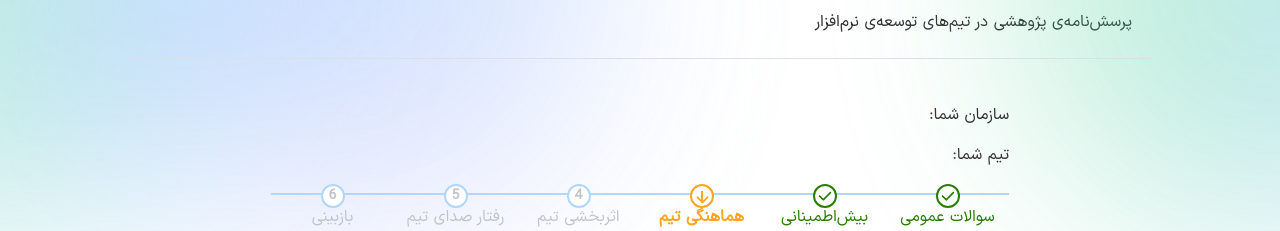
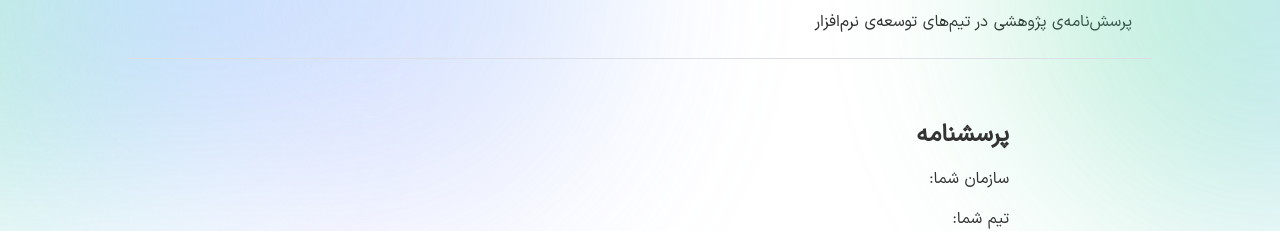
Before and after one commit to ashkantaravati/thesis-survey-app-front, a Vue app: page /participate/1/3 in a window 1280 px wide. Shown: the top 231 px of the page. Built offline with nearby package versions, Linux system fonts and the light colour scheme; no server answers; what @soerenmartius/vue3-clipboard would draw is missing.

Commit message:
add h2 to survey layout

```diff
--- a/src/layouts/SurveyLayout.vue
+++ b/src/layouts/SurveyLayout.vue
@@ -1,4 +1,5 @@
 <template>
+  <h2>پرسشنامه</h2>
   <div id="info-bar">
     <p class="m-0">
       سازمان شما:
```
